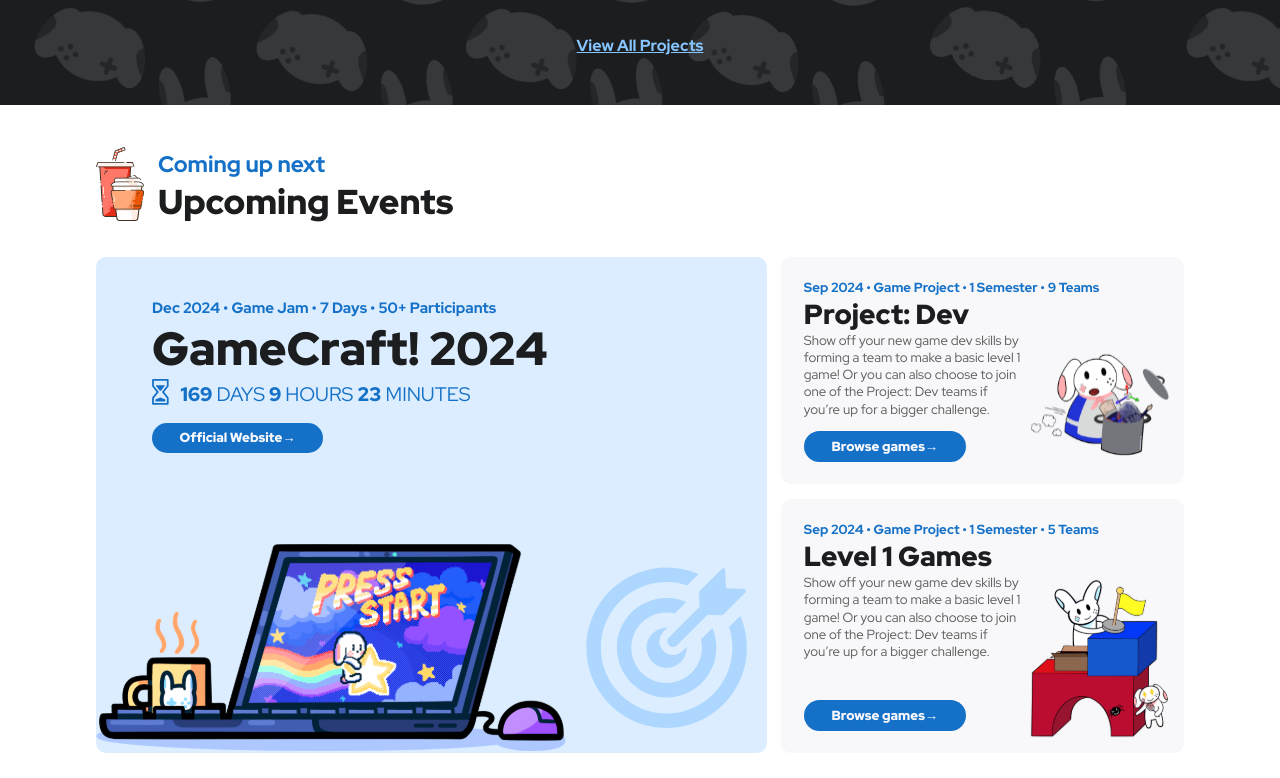
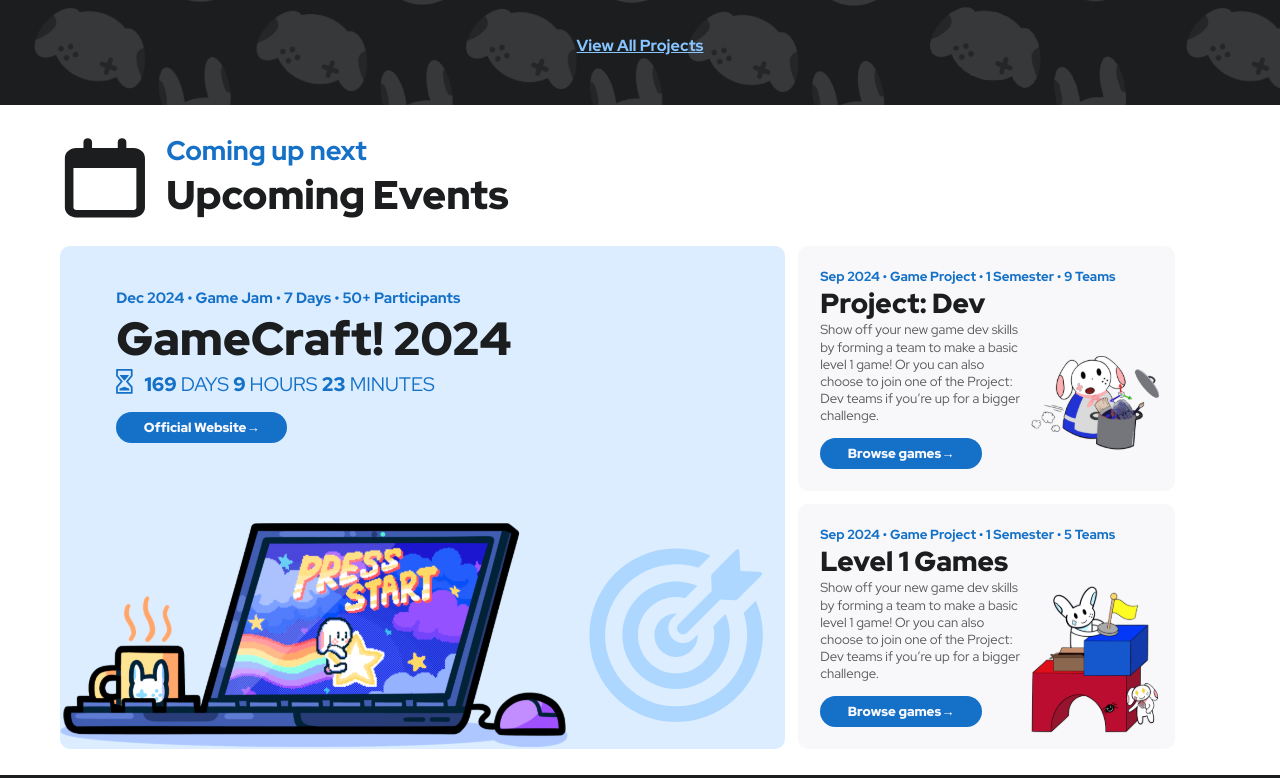
Before and after one commit to nus-gdg/nus-gdg.github.io, a React (Create React App) app in the folder new/: page / in a window 1280 px wide. Shown: the part 2462-3240 px from the top of the page. Built offline with nearby package versions, Linux system fonts and the light colour scheme.

Commit message:
Modify styling for events

```diff
--- a/new/src/sections/events/events.scss
+++ b/new/src/sections/events/events.scss
@@ -1,188 +1,62 @@
 .event {
-  width: 100%;
-  height: 100%;
-  padding: 0.9rem 0rem;
-
-  @media (min-width: 640px) {
-    padding: 1.2rem 0rem;
-  }
-
-  @media (min-width: 768px) {
-    padding: 1.6rem 0rem;
-  }
-
-  @media (min-width: 1024px) {
-    padding: 2.2rem 0rem;
-  }
-
-  @media (min-width: 1280px) {
-    padding: 2.6rem 0rem;
-  }
-
-  @media (min-width: 1536px) {
-    padding: 3rem 0rem;
-  }
-
   &-container {
-    width: 85%;
-    margin-right: auto;
-    margin-left: auto;
-    display: grid;
-
-    @media (min-width: 640px) {
-      max-width: 540px;
-    }
-
-    @media (min-width: 768px) {
-      max-width: 720px;
-    }
-
-    @media (min-width: 1024px) {
-      max-width: 960px;
-    }
-
-    @media (min-width: 1280px) {
-      max-width: 1140px;
-    }
-
-    @media (min-width: 1536px) {
-      max-width: 1320px;
-    }
+    padding: 2vw 4.7vw;
+    display: flex;
+    flex-direction: column;
+    gap: 2vw;
   }
 
   &-header {
     display: flex;
     flex-direction: row;
     align-items: end;
-    margin-bottom: 0.7rem;
-
-    @media (min-width: 640px) {
-      margin-bottom: 1rem;
-    }
-
-    @media (min-width: 768px) {
-      margin-bottom: 1.3rem;
-    }
-
-    @media (min-width: 1024px) {
-      margin-bottom: 1.8rem;
-    }
-
-    @media (min-width: 1280px) {
-      margin-bottom: 2rem;
-    }
-
-    @media (min-width: 1536px) {
-      margin-bottom: 2.4rem;
-    }
+    gap: 1rem;
 
     &-icon {
-      width: 24px;
+      height: 90px;
+      flex-grow: 0;
+      flex-shrink: 1;
+      flex-basis: auto;
+      overflow: hidden;
 
-      @media (min-width: 640px) {
-        width: 33px;
+      @media (max-width: 640px) {
+        height: 50px;
       }
 
-      @media (min-width: 768px) {
-        width: 40px;
-      }
-
-      @media (min-width: 1024px) {
-        width: 38px;
-      }
-
-      @media (min-width: 1280px) {
-        width: 47.5px;
-      }
-
-      @media (min-width: 1536px) {
-        width: 55px;
-      }
       img {
         max-width: 100%;
+        max-height: 100%;
+        object-fit: cover;
       }
     }
 
     &-text {
       display: flex;
       flex-direction: column;
-      margin-left: 0.3rem;
-
-      @media (min-width: 640px) {
-        margin-left: 0.4rem;
-      }
-
-      @media (min-width: 768px) {
-        margin-left: 0.6rem;
-      }
-
-      @media (min-width: 1024px) {
-        margin-left: 0.7rem;
-      }
-
-      @media (min-width: 1280px) {
-        margin-left: 0.9rem;
-      }
-
-      @media (min-width: 1536px) {
-        margin-left: 1rem;
-      }
 
       &-tagline {
         color: var(--Blue, #1471c7);
         font-family: "Red Hat Display";
-        font-size: 11px;
+        font-size: 27px;
         font-style: normal;
         font-weight: 700;
         line-height: normal;
 
-        @media (min-width: 640px) {
+        @media (max-width: 640px) {
           font-size: 16px;
-        }
-
-        @media (min-width: 768px) {
-          font-size: 19px;
-        }
-
-        @media (min-width: 1024px) {
-          font-size: 21.6px;
-        }
-
-        @media (min-width: 1280px) {
-          font-size: 22.5px;
-        }
-
-        @media (min-width: 1536px) {
-          font-size: 27px;
         }
       }
 
       &-heading {
         color: var(--Black, #1c1d1e);
         font-family: "Red Hat Display";
-        font-size: 18px;
+        font-size: 40px;
         font-style: normal;
         font-weight: 900;
         line-height: normal;
 
-        @media (min-width: 640px) {
+        @media (max-width: 640px) {
           font-size: 24px;
-        }
-
-        @media (min-width: 768px) {
-          font-size: 33px;
-        }
-
-        @media (min-width: 1024px) {
-          font-size: 27.6px;
-        }
-
-        @media (min-width: 1280px) {
-          font-size: 34.5px;
-        }
-
-        @media (min-width: 1536px) {
-          font-size: 40px;
         }
       }
     }
@@ -190,38 +64,30 @@
 
   &-body {
     display: flex;
-    flex-direction: column;
+    flex-direction: row;
+    gap: 1vw;
 
-    @media (min-width: 1024px) {
-      flex-direction: row;
+    @media (max-width: 1024px) {
+      flex-direction: column;
     }
 
     &-main {
-      width: 100%;
+      width: 62.5%;
 
-      @media (min-width: 1024px) {
-        width: 62.5%;
+      @media (max-width: 1024px) {
+        width: 100%;
       }
     }
 
     &-list {
-      width: 100%;
-      padding-top: 1rem;
+      width: 32.5%;
       display: flex;
       flex-direction: column;
-      gap: 1rem;
+      gap: 1vw;
       justify-content: space-evenly;
 
-      @media (min-width: 1024px) {
-        width: 37.5%;
-        padding-top: 0;
-        margin-left: 0.9rem;
-        gap: 0.9rem;
-      }
-
-      @media (min-width: 1536px) {
-        margin-left: 1rem;
-        gap: 1rem;
+      @media (max-width: 1024px) {
+        width: 100%;
       }
     }
   }
--- a/new/src/sections/events/events.tsx
+++ b/new/src/sections/events/events.tsx
@@ -1,4 +1,4 @@
-import HeaderIcon from "../../assets/icons/event-icon.svg";
+import HeaderIcon from "../../assets/event-icons/events_filled.svg";
 import { MAIN_EVENT, EVENTS } from "../../constants/events";
 import MainEventItem from "./mainEventItem";
 import EventItem from "./eventItem";
```
